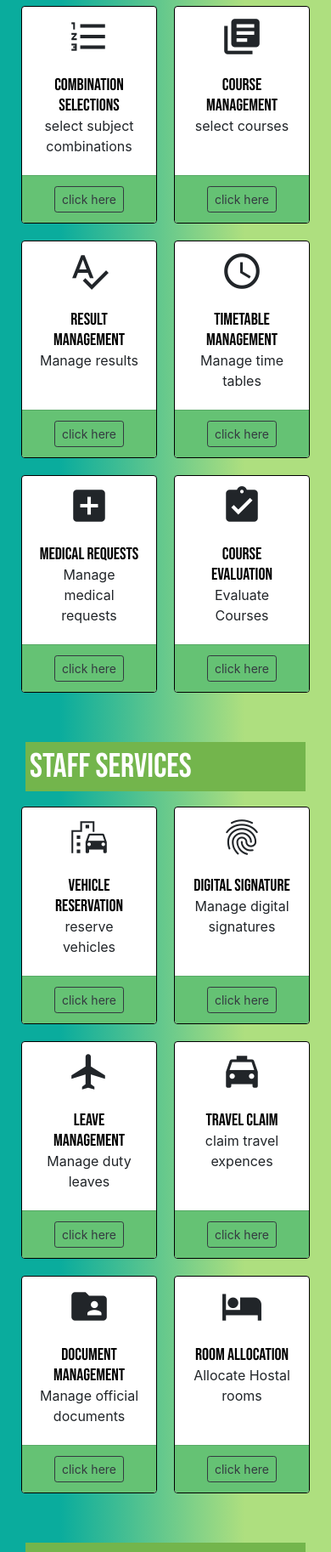
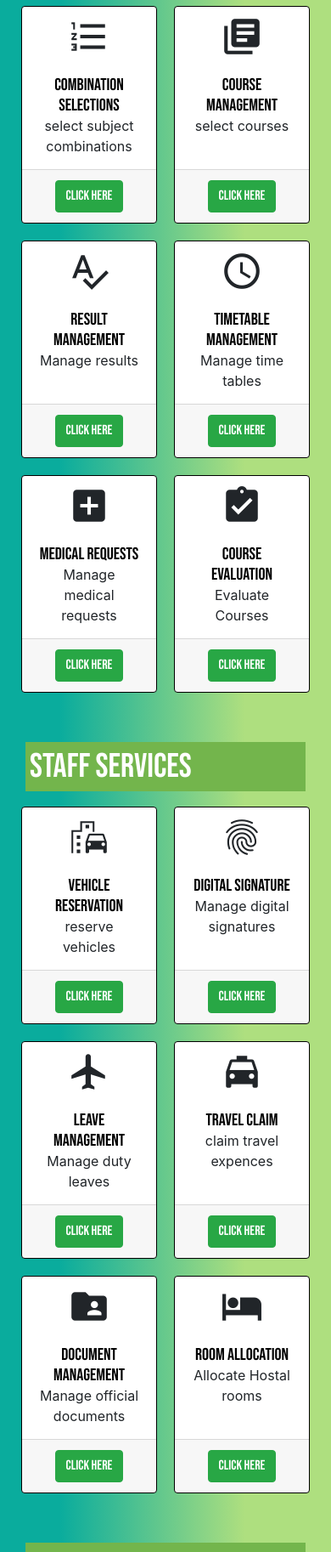
Before and after one commit to udaramadhushan/dashboard-bootstrap, a plain HTML site: page index.html in a window 390 px wide. Shown: the part 174-2000 px from the top of the page at 85% size. Drawn offline with nearby package versions, Linux system fonts and the light colour scheme.

Commit message:
hover effects changed

```diff
--- a/index.css
+++ b/index.css
@@ -5,6 +5,11 @@ body {
     background: linear-gradient(90deg, rgba(10,172,157,1) 18%, rgba(174,223,127,1) 74%);
 
 }
+
+.tab-content{
+    background-color: blanchedalmond;
+}
+
 
 h1, h5, h2{
 
@@ -42,6 +47,10 @@ h5 , h2{
 
 }
 
+.card button{
+
+    font-family: 'Bebas Neue', cursive;
+}
 
 .card{
 
@@ -52,14 +61,12 @@ h5 , h2{
 }
 
 .card:hover{
+    box-shadow: 5px 5px #474644;
+    background-color: rgba(0, 0, 0, 0.01);
 
-    transform: scale(1.1);
 }
 
-.card-footer{
 
-    background-color: #65c274;
-}
 .material-icons {
 
    font-size: 50px;
--- a/index.html
+++ b/index.html
@@ -46,12 +46,12 @@
   </div>
   </div>
 <div class='col-12 col-sm-2 col-md-2'>
-  <div class="dropdown  ">
+  <div class="dropdown full-width ">
 
-    <button class="btn  btn-outline-dark  dropdown-toggle" type="button" id="dropdownMenuButton" data-toggle="dropdown" aria-haspopup="true" aria-expanded="false">
+    <button class="btn  btn-outline-dark btn-block dropdown-toggle " type="button" id="dropdownMenuButton" data-toggle="dropdown" aria-haspopup="true" aria-expanded="false">
       <i class="fas fa-user"></i> username
     </button>
-    <div class="dropdown-menu  dropdown-menu-right" aria-labelledby="dropdownMenuButton">
+    <div class="dropdown-menu  dropdown-menu-center col-12 " aria-labelledby="dropdownMenuButton">
       <a class="dropdown-item" href="#"> <i class="fas fa-sign-out-alt"></i> Logout</a>
       <a class="dropdown-item" href="#"> <i class="fas fa-info-circle"></i>  about</a>
 
@@ -86,7 +86,7 @@
       <p class="card-text">select subject combinations</p>
     </div>
     <div class="card-footer dark">
-      <a href="#" class="btn btn-outline-dark  btn-sm">click here</a>
+      <button type="button" class="btn btn-success">CLICK HERE</button>
     </div>
   </div>
 
@@ -99,7 +99,7 @@
       <p class="card-text">select courses</p>
     </div>
     <div class="card-footer">
-      <a href="#" class="btn btn-outline-dark btn-sm">click here</a>
+     <button type="button" class="btn btn-success">CLICK HERE</button>
     </div>
   </div>
 
@@ -112,7 +112,7 @@
       <p class="card-text">Manage results</p>
     </div>
     <div class="card-footer">
-      <a href="#" class="btn btn-outline-dark btn-sm">click here</a>
+     <button type="button" class="btn btn-success">CLICK HERE</button>
     </div>
   </div>
 
@@ -125,7 +125,7 @@
       <p class="card-text">Manage time tables</p>
     </div>
     <div class="card-footer">
-      <a href="#" class="btn btn-outline-dark btn-sm">click here</a>
+     <button type="button" class="btn btn-success">CLICK HERE</button>
     </div>
   </div>
 
@@ -138,7 +138,7 @@
       <p class="card-text">Manage medical requests</p>
     </div>
     <div class="card-footer">
-      <a href="#" class="btn btn-outline-dark btn-sm">click here</a>
+     <button type="button" class="btn btn-success">CLICK HERE</button>
     </div>
   </div>
 
@@ -151,7 +151,7 @@
       <p class="card-text">Evaluate Courses</p>
     </div>
     <div class="card-footer">
-      <a href="#" class="btn btn-outline-dark btn-sm">click here</a>
+     <button type="button" class="btn btn-success">CLICK HERE</button>
     </div>
   </div>
  </div>
@@ -172,7 +172,7 @@
       <p class="card-text">reserve vehicles</p>
     </div>
     <div class="card-footer">
-      <a href="#" class="btn btn-outline-dark btn-sm">click here</a>
+     <button type="button" class="btn btn-success">CLICK HERE</button>
     </div>
   </div>
 
@@ -184,7 +184,7 @@
       <p class="card-text">Manage digital signatures</p>
     </div>
     <div class="card-footer">
-      <a href="#" class="btn btn-outline-dark btn-sm">click here</a>
+     <button type="button" class="btn btn-success">CLICK HERE</button>
     </div>
   </div>
 
@@ -196,7 +196,7 @@
       <p class="card-text">Manage duty leaves</p>
     </div>
     <div class="card-footer">
-      <a href="#" class="btn btn-outline-dark btn-sm">click here</a>
+     <button type="button" class="btn btn-success">CLICK HERE</button>
     </div>
   </div>
 
@@ -209,7 +209,7 @@
       <p class="card-text">claim travel expences</p>
     </div>
     <div class="card-footer">
-      <a href="#" class="btn btn-outline-dark btn-sm">click here</a>
+     <button type="button" class="btn btn-success">CLICK HERE</button>
     </div>
   </div>
 
@@ -221,7 +221,7 @@
       <p class="card-text">Manage official documents</p>
     </div>
     <div class="card-footer">
-      <a href="#" class="btn btn-outline-dark btn-sm">click here</a>
+     <button type="button" class="btn btn-success">CLICK HERE</button>
     </div>
   </div>
 
@@ -233,7 +233,7 @@
       <p class="card-text">Allocate Hostal rooms</p>
     </div>
     <div class="card-footer">
-      <a href="#" class="btn btn-outline-dark btn-sm">click here</a>
+     <button type="button" class="btn btn-success">CLICK HERE</button>
     </div>
   </div>
 
@@ -257,7 +257,7 @@
           <p class="card-text">Manage Gsuit email</p>
       </div>
       <div class="card-footer">
-        <a href="#" class="btn btn-outline-dark btn-sm">click here</a>
+       <button type="button" class="btn btn-success">CLICK HERE</button>
       </div>
     </div>
 
@@ -269,7 +269,7 @@
       <p class="card-text">Manage google calander</p>
     </div>
     <div class="card-footer">
-      <a href="#" class="btn btn-outline-dark btn-sm">click here</a>
+     <button type="button" class="btn btn-success">CLICK HERE</button>
     </div>
   </div>
 
@@ -281,7 +281,7 @@
       <p class="card-text">Manage email groups</p>
     </div>
     <div class="card-footer">
-      <a href="#" class="btn btn-outline-dark btn-sm">click here</a>
+     <button type="button" class="btn btn-success">CLICK HERE</button>
     </div>
   </div>
 
@@ -292,7 +292,7 @@
       <p class="card-text">Learn AWS</p>
     </div>
     <div class="card-footer">
-      <a href="#" class="btn btn-outline-dark btn-sm">click here</a>
+     <button type="button" class="btn btn-success">CLICK HERE</button>
     </div>
   </div>
 
@@ -304,7 +304,7 @@
       <p class="card-text">Learn Github</p>
       </div>
       <div class="card-footer">
-        <a href="#" class="btn btn-outline-dark btn-sm">click here</a>
+       <button type="button" class="btn btn-success">CLICK HERE</button>
       </div>
     </div>
 
@@ -318,7 +318,7 @@
       <p class="card-text">Learn Microsoft</p>
     </div>
     <div class="card-footer">
-      <a href="#" class="btn btn-outline-dark btn-sm">click here</a>
+     <button type="button" class="btn btn-success">CLICK HERE</button>
     </div>
     </div>
   </div>
@@ -339,7 +339,7 @@
       <p class="card-text"> transcript online</p>
     </div>
     <div class="card-footer">
-      <a href="#" class="btn btn-outline-dark btn-sm">click here</a>
+     <button type="button" class="btn btn-success">CLICK HERE</button>
     </div>
     </div>
 
@@ -351,7 +351,7 @@
       <p class="card-text">provincial certificate online</p>
     </div>
     <div class="card-footer">
-      <a href="#" class="btn btn-outline-dark btn-sm">click here</a>
+     <button type="button" class="btn btn-success">CLICK HERE</button>
     </div>
     </div>
 
--- a/index.js
+++ b/index.js
@@ -1,19 +1,9 @@
 $(document).ready(function(){
 
-  $searchbar = $("#search-bar");
-
-  $searchbar.on("keyup", function() {
-    var value = $(this).val().toLowerCase();
-    $filteredCards = $('.card').filter(function() {
-      $(this).toggle($(this).find('.card-title').text().toLowerCase().indexOf(value) > -1);
-      $(this).toggle($(this).find('.card-text').text().toLowerCase().indexOf(value) > -1);
-
-    });
-
-
-
-
-  });
+  $('#myTab a').on('click', function (e) {
+    e.preventDefault()
+    $(this).tab('show')
+  })
 
 
 })
```
